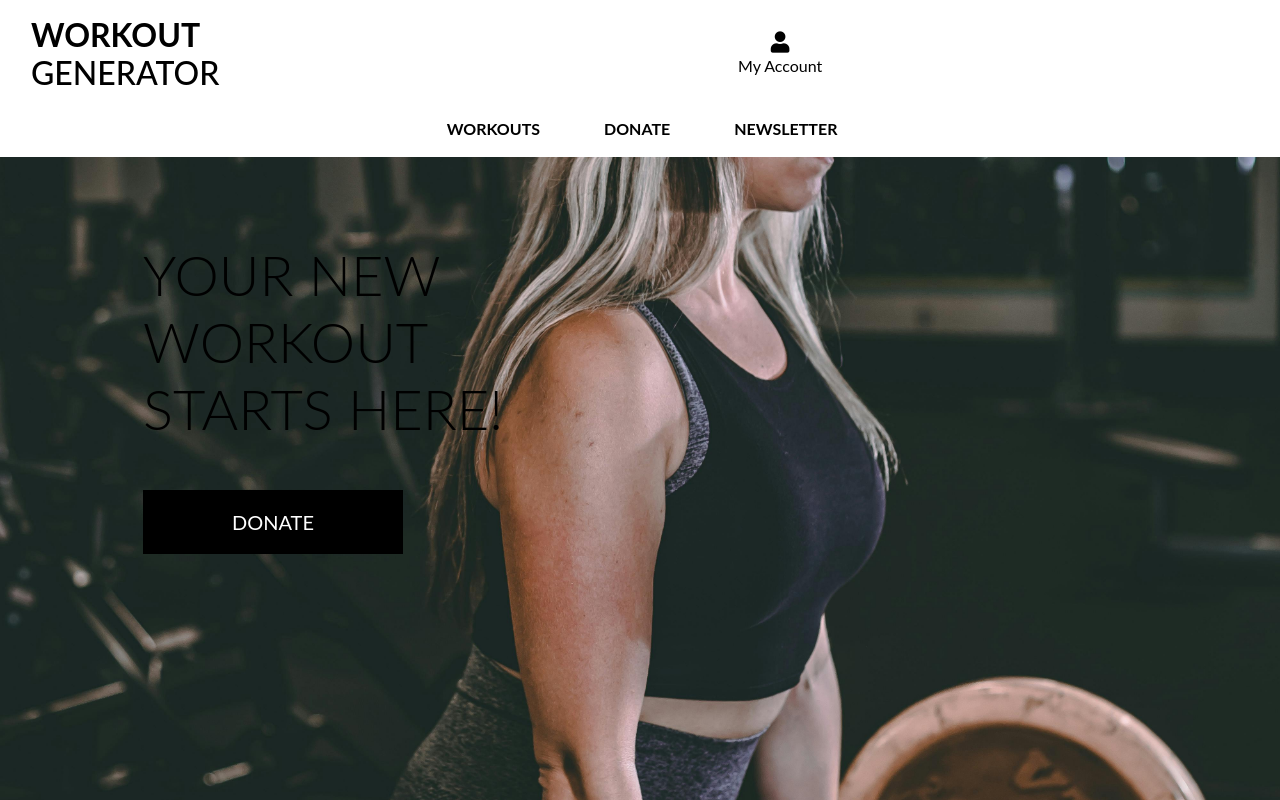
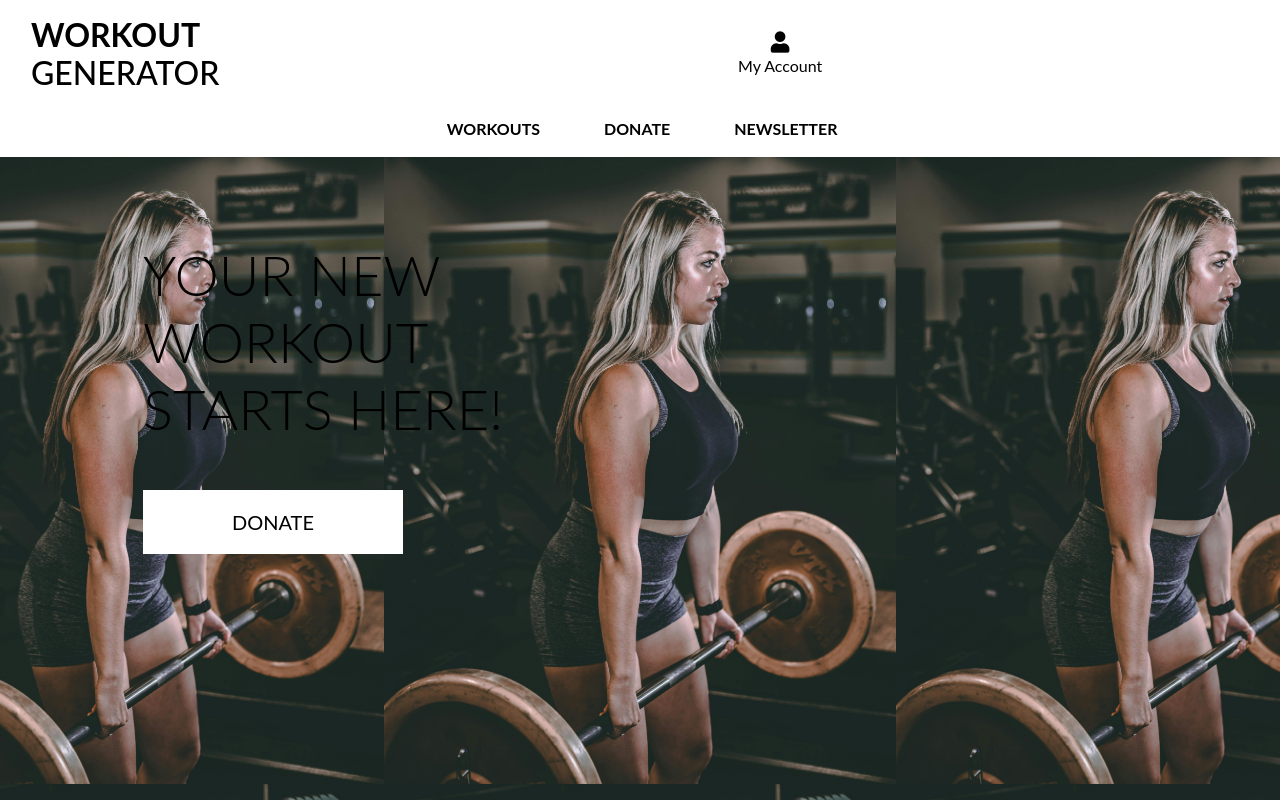
Before and after one commit to tadhgnolan/workout-generator, a Django app: page / in a window 1280 px wide. Run offline with Django 3.2, Linux system fonts and the light colour scheme; some libraries are stand-ins or nearby versions.

Commit message:
Update base template styling

```diff
--- a/static/css/base.css
+++ b/static/css/base.css
@@ -5,7 +5,8 @@ body {
 
 body {
     background: url('../../media/homepage_background_cropped.jpg') no-repeat center center fixed;
-    background-size: cover;
+    background-repeat: repeat;
+    background-size: 40%;
     color: #555;
     font-family: 'Lato';
 }
@@ -37,13 +38,13 @@ main {
 }
 
 .donate-button {
-    background: black;
-    color: white;
+    background: rgb(255, 255, 255);
+    color: rgb(0, 0, 0);
     min-width: 260px;
 }
 
 .btn-black {
-    background: black;
+    background: rgb(255, 255, 255);
     color: white;
 }
 
@@ -53,12 +54,12 @@ main {
 .btn-black:hover,
 .btn-black:active,
 .btn-black:focus {
-    background: #222;
+    background: #222222;
     color: white;
 }
 
 .text-black {
-    color: #000 !important;
+    color: #000000 !important;
 }
 
 .border-black {
```
